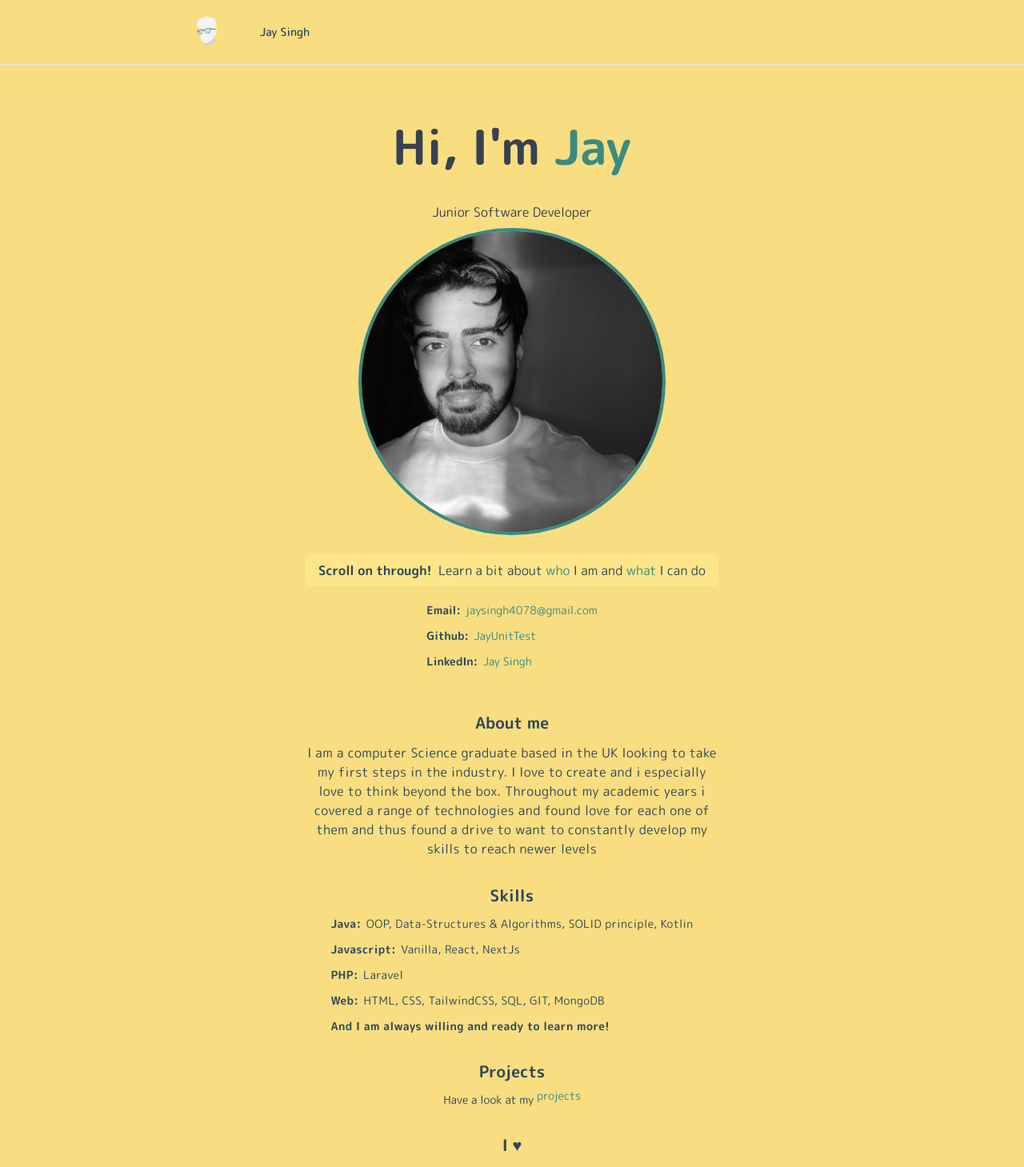
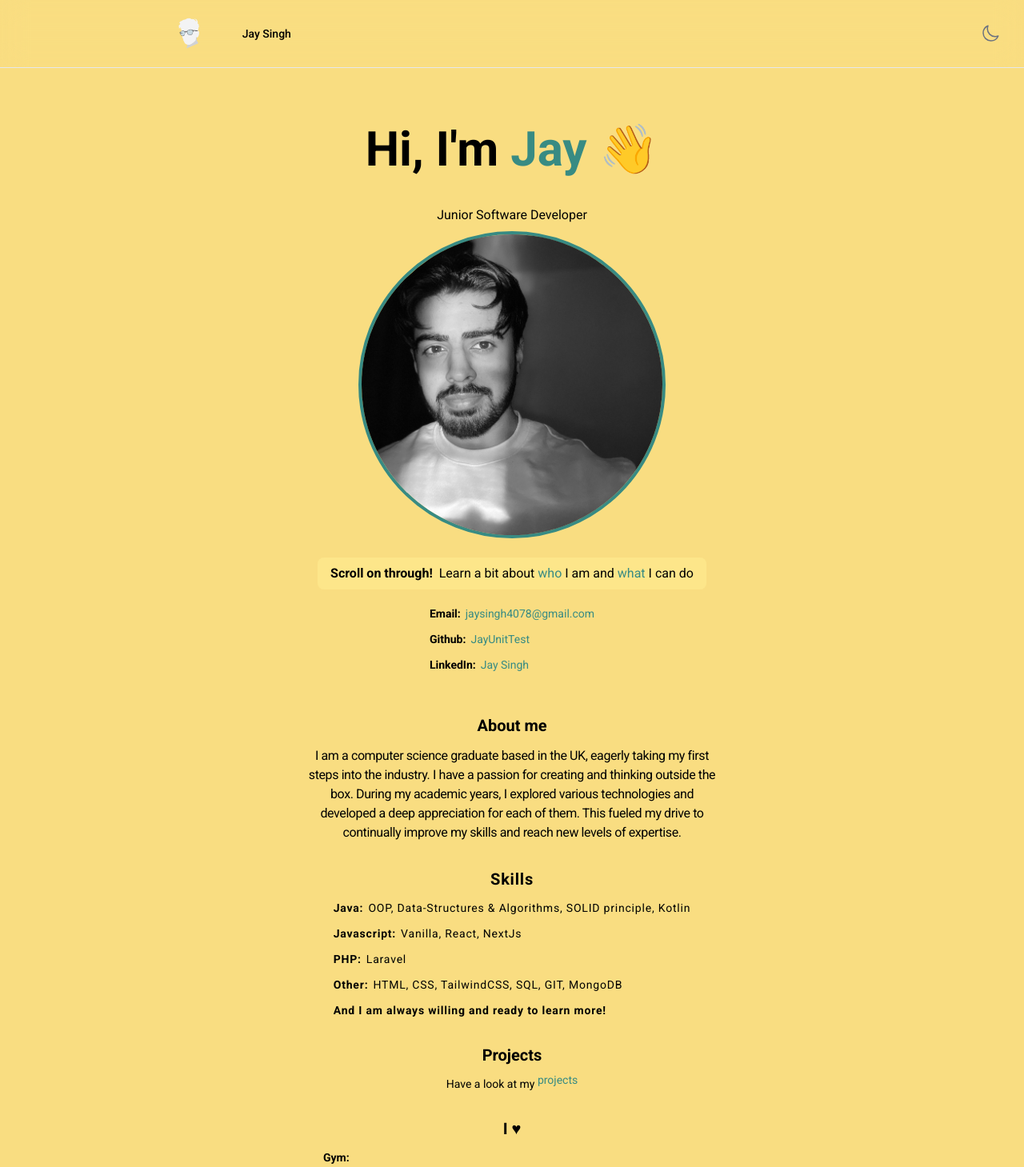
Before and after one commit to JayUnitTest/plusultrabuilds, a Next.js app: page / in a window 1280 px wide. Shown: the top 1459 px of the page at 80% size. Built offline with nearby package versions, Linux system fonts and the light colour scheme.

Commit message:
Big updates:
> Dark mode toggler
> changed styling and colours

```diff
--- a/package.json
+++ b/package.json
@@ -19,6 +19,7 @@
     "next-themes": "^0.2.1",
     "react": "18.2.0",
     "react-dom": "18.2.0",
+    "react-icons": "^4.10.1",
     "typescript": "5.1.3"
   },
   "devDependencies": {
--- /dev/null
+++ b/src/app/DarkMode.jsx
@@ -0,0 +1,55 @@
+"use client";
+import React, { useEffect, useState } from 'react'
+import { useTheme } from 'next-themes';
+import * as SolidIcons from '@heroIcons/react/24/solid';
+import * as OutlineIcons from '@heroIcons/react/24/outline';
+
+
+const DarkMode = () => {
+    const [mounted, setMounted] = useState(false)
+    const { theme, setTheme , systemTheme } = useTheme()
+
+    // useEffect only runs on the client, so now we can safely show the UI
+    useEffect(() => {
+      setMounted(true)
+    }, [])
+
+    if (!mounted) {
+      return null
+    }
+
+
+    const currentTheme= theme === "system" ? systemTheme : theme;
+    return (
+    <>
+        <select className="hidden" value={theme} onChange={e => setTheme(e.target.value)}>
+            <option value="system">System</option>
+            <option value="dark">Dark</option>
+            <option value="light">Light</option>
+        </select>
+
+        {currentTheme === "dark" ?
+    (
+<button id="theme-toggle" type="button" class="text-gray-500 dark:text-gray-400 hover:bg-gray-100 dark:hover:bg-gray-700 rounded-lg text-sm p-2.5">
+      <svg xmlns="http://www.w3.org/2000/svg" fill="none" viewBox="0 0 24 24" strokeWidth={1.5} stroke="currentColor" className="w-6 h-6 cursor-pointer text-yellow-500" onClick={() => setTheme("light")}>
+  <path strokeLinecap="round" strokeLinejoin="round" d="M12 3v2.25m6.364.386l-1.591 1.591M21 12h-2.25m-.386 6.364l-1.591-1.591M12 18.75V21m-4.773-4.227l-1.591 1.591M5.25 12H3m4.227-4.773L5.636 5.636M15.75 12a3.75 3.75 0 11-7.5 0 3.75 3.75 0 017.5 0z" />
+</svg>
+</button>
+
+    )
+    :
+    (
+      <button id="theme-toggle" type="button" class="text-gray-500 dark:text-gray-400 hover:bg-gray-100 dark:hover:bg-gray-700  rounded-lg text-sm p-2.5">
+<svg xmlns="http://www.w3.org/2000/svg" fill="none" viewBox="0 0 24 24" strokeWidth="1.5" stroke="currentColor" className="w-6 h-6 cursor-pointer " onClick={() => setTheme("dark")}>
+  <path strokeLinecap="round" strokeLinejoin="round" d="M21.752 15.002A9.718 9.718 0 0118 15.75c-5.385 0-9.75-4.365-9.75-9.75 0-1.33.266-2.597.748-3.752A9.753 9.753 0 003 11.25C3 16.635 7.365 21 12.75 21a9.753 9.753 0 009.002-5.998z" />
+</svg>
+</button>
+
+    )
+    }
+    </>
+  );
+
+};
+
+export default DarkMode;
--- /dev/null
+++ b/src/app/Providers.tsx
@@ -0,0 +1,21 @@
+"use client";
+
+
+import { ThemeProvider } from 'next-themes'
+import React from 'react'
+
+
+export const Providers = ({
+children,
+  }: {
+    children: React.ReactNode
+  }) => {
+  return (
+    <ThemeProvider attribute="class">
+        {children}
+    </ThemeProvider>
+  )
+}
+
+
+export default Providers;
--- a/src/app/globals.css
+++ b/src/app/globals.css
@@ -2,16 +2,22 @@
 @tailwind components;
 @tailwind utilities;
 
-@import url('https://fonts.googleapis.com/css2?family=M+PLUS+Rounded+1c:wght@300;400&display=swap');
+@import url('https://fonts.googleapis.com/css2?family=Roboto:wght@300;400&display=swap');
 
 html {
     width: 100%;
     height: 100%;
-    font-family: 'M PLUS Rounded 1c', sans-serif;
-    background-color: #f9dd81;
-    color: #2F4858;
+    font-family: 'Roboto', sans-serif;
     text-align: justify;
   }
+
+  @layer base{
+    body{
+      @apply dark:bg-[#222224]  bg-[#F9DD81];
+      @apply dark:text-[#F9DD81] text-slate-700;
+    }
+  }
+
 
   @keyframes fade-down {
     0% {
@@ -48,3 +54,22 @@ html {
   .custom-class2 {
     animation: fade-down 0.5s;
   }
+
+  .hand {
+    animation-name: wave-animation;  /* Refers to the name of your @keyframes element below */
+    animation-duration: 2.5s;        /* Change to speed up or slow down */
+    animation-iteration-count: 5s;
+    transform-origin: 70% 70%;
+    display: inline-block;
+  }
+
+  @keyframes wave-animation {
+      0% { transform: rotate( 0.0deg) }
+     10% { transform: rotate(14.0deg) }
+     20% { transform: rotate(-8.0deg) }
+     30% { transform: rotate(14.0deg) }
+     40% { transform: rotate(-4.0deg) }
+     50% { transform: rotate(10.0deg) }
+     60% { transform: rotate( 0.0deg) }
+    100% { transform: rotate( 0.0deg) }
+  }
--- a/src/app/layout.tsx
+++ b/src/app/layout.tsx
@@ -1,10 +1,12 @@
 import './globals.css'
+import  Providers  from './Providers'
 import Link from 'next/link'
 import { ThemeProvider } from 'next-themes'
 import { useTheme } from 'next-themes'
-import {  M_PLUS_Rounded_1c } from 'next/font/google'
+import {  Roboto } from 'next/font/google'
+import DarkMode from './DarkMode'
 
-const font = M_PLUS_Rounded_1c({weight: ['100', '300', '400', '500', '700', '900'],subsets: ['latin'] })
+const font = Roboto({weight: ['100', '300', '400', '500', '700', '900'],subsets: ['latin'] })
 
 export const metadata = {
   title: 'Jay Singh Portfolio',
@@ -17,23 +19,25 @@ export default function RootLayout({
   children: React.ReactNode
 }) {
   return (
-    <html lang="en" className='scroll-smooth'>
-      <head>
+    <html suppressHydrationWarning >
+    <head>
       <link rel="shortcut icon" type="image/png" href="/public/favicon-32x32.png" />
       <link rel="stylesheet" href="https://cdnjs.cloudflare.com/ajax/libs/font-awesome/6.4.0/css/all.min.css"
       integrity="sha512-iecdLmaskl7CVkqkXNQ/ZH/XLlvWZOJyj7Yy7tcenmpD1ypASozpmT/E0iPtmFIB46ZmdtAc9eNBvH0H/ZpiBw==" crossOrigin="anonymous"
       referrerPolicy="no-referrer" />
       </head>
-      <body className={'bg-#F9DD81 min-h-screen flex flex-col text-slate-700' + font.className}>
-        <header className='flex p-4 sm:p-5 border-b'>
+      <body className={'min-h-screen flex flex-col text-inherit ' + font.className}>
+        <Providers>
+        <header className='... backdrop-filter backdrop-blur-lg bg-opacity-30 flex p-4 sm:p-5 border-b'>
           <div className='flex font-medium text-xs sm:text-sm items-center max-w-[900px] mx-auto w-full'>
-          <img src="logo.png" className='w-200 h-10' alt="Logo" />
+          <a href={'/'}><img src="logo.png" className='w-200 h-10' alt="Logo" /></a>
           <Link href={'/'} className='hidden sm:inline'>Jay Singh</Link>
           <Link href={'/'}className='sm:hidden'>JS</Link>
           </div>
+          <DarkMode/>
         </header>
         {children}
-        <footer className='flex p-4 py-16  text-xs border-t text-slate-600 sm:text-sm items-center justify-center flex-col gap-6'>
+        <footer className='flex p-4 py-16  text-xs border-t text-inherit sm:text-sm items-center justify-center flex-col gap-6'>
           <div className='flex items-center justify-center gap-4'>
             <a download href={'/cv.pdf'} target = "_blank" className='cursor-pointer hover:opacity-60 duration-200'>PDF CV</a>
             <p>|</p>
@@ -56,7 +60,8 @@ export default function RootLayout({
             </a>
           </div>
         </footer>
+        </Providers>
         </body>
-    </html>
+        </html>
   )
 }
--- a/src/app/page.tsx
+++ b/src/app/page.tsx
@@ -1,6 +1,7 @@
 import DescriptionMap from '@/components/DescriptionMap'
 import Link from 'next/link'
-
+import Providers from './Providers'
+import DarkMode from './DarkMode'
 
 function SectionHeaderText(props: { children: any }) {
   const {children} = props
@@ -21,7 +22,7 @@ export default function Home() {
     {name: 'Java:', content: ['OOP', 'Data-Structures & Algorithms', 'SOLID principle', 'Kotlin']},
     {name: 'Javascript:', content: ['Vanilla', 'React', 'NextJs']},
     {name: 'PHP:', content: ['Laravel']},
-    {name: 'Web:', content: ['HTML', 'CSS', 'TailwindCSS' , 'SQL', 'GIT' , 'MongoDB']},
+    {name: 'Other:', content: ['HTML', 'CSS', 'TailwindCSS' , 'SQL', 'GIT' , 'MongoDB']},
     {name: 'And I am always willing and ready to learn more!', content: ['']}
   ]
 
@@ -31,22 +32,23 @@ export default function Home() {
     {name: 'Music:', content: 'I play the guitar! Music is a great outlet and can push the mind creatively in ways other hobbies may not'},
   ]
   return (
-  <main className='flex flex-col justify-center items-center p-10 py-10 custom-class'>
-    <h1 className='font-bold text-4xl sm:py-4 md:py-8 sm:text-5xl md:text-6xl py-4 text-gray-700 '>
-            Hi, I&#39;m <span className='text-[#388B83]'> Jay</span>
+  <main className=' flex flex-col justify-center items-center p-10 py-10 custom-class'>
+    <Providers>
+    <h1 className='font-bold text-4xl sm:py-4 md:py-8 sm:text-5xl md:text-6xl py-4 text-inherit '>
+            Hi, I&#39;m <span className='text-[#388B83] dark:text-[#816797]'> Jay <span className='hand'>👋</span></span>
           </h1>
-          <h1 className='py-2 text-gray-700'>Junior Software Developer</h1>
+          <h1 className='py-2 text-inherit'>Junior Software Developer</h1>
     <div className='mb-6'>
     <img
   src="/itsme.jpeg"
-  className="mx-auto object-cover w-56 h-56 sm:w-96 sm:h-96 border-4 border-[#388B83] rounded-full custom-position "
+  className="mx-auto object-cover w-56 h-56 sm:w-96 sm:h-96 border-4 border-[#388B83] dark:border-[#816797] rounded-full custom-position "
   alt="Avatar" />
       </div>
       <section className="mb-5">
     <div
-      className="fade show items-center justify-between rounded-lg bg-amber-200 py-2 px-4 text-center md:flex md:text-left mb-5 ">
+      className="fade show items-center justify-between rounded-lg bg-amber-200 dark:bg-[#323236] py-2 px-4 text-center md:flex md:text-left mb-5 ">
       <div className="mb-2 h-auto max-w-lg mx-auto items-center justify-center md:mb-0 px- md:justify-start">
-        <strong className="mr-1">Scroll on through!</strong> Learn a bit about <span className='text-[#388B83]'>who</span> I am and <span className='text-[#388B83]'>what</span> I can do
+        <strong className="mr-1">Scroll on through!</strong> Learn a bit about <span className='text-[#388B83] dark:text-[#816797]'>who</span> I am and <span className='text-[#388B83] dark:text-[#816797]'>what</span> I can do
       </div>
     </div>
     <section className='flex flex-col justify-center items-center mb-8'>
@@ -55,28 +57,30 @@ export default function Home() {
   </section>
     <section className='text-center mb-8'>
       <SectionHeaderText>About me</SectionHeaderText>
-      <div className='mx-auto max-w-lg tracking-wide'>I am a computer Science graduate based in the UK looking to take my first steps in the industry.
-        I love to create and i especially love to think beyond the box. Throughout my academic years i covered a range of
-        technologies and found love for each one of them and thus found a drive to want to constantly develop my skills to reach newer
-        levels
+      <div className='mx-auto max-w-lg tracking-tight'>
+        <p>
+I am a computer science graduate based in the UK, eagerly taking my first steps into the industry. I have a passion for creating and thinking outside the box. During my academic years,
+I explored various technologies and developed a deep appreciation for each of them. This fueled my drive to continually improve my skills and reach new levels of expertise.
+        </p>
       </div>
     </section>
-    <section className='text-center mx-auto mb-2 h-auto max-w-lg items-center justify-center md:mb-0 px- md:justify-start tracking-wide'>
+    <section className='text-center mx-auto mb-2 h-auto max-w-lg items-center justify-center md:mb-0 px- md:justify-start tracking-wider'>
     <SectionHeaderText>Skills</SectionHeaderText>
     <DescriptionMap list={skills} type={"skills"} />
     </section>
     <section className='flex flex-col justify-center items-center mt-8 mb-8'>
     <SectionHeaderText>Projects</SectionHeaderText>
       <div className='text-sx sm:text-sm'>Have a look at my <button className=" md:animate-bounce transition ease-in-out delay-150 hover:-translate-y-1 hover:scale-110 hover:bg-[#2B6975] duration-300 ...">
-      <Link href={'/projects'}className='text-[#388B83]'>projects</Link>
+      <Link href={'/projects'}className='text-[#388B83] dark:text-[#816797]'>projects</Link>
 </button></div>
     </section>
     <section className='text-center mb-2 h-auto max-w-lg mx-auto items-center justify-center md:mb-0 px- md:justify-start'>
   <SectionHeaderText>I ♥</SectionHeaderText>
-  <div className='mx-auto max-w-lg tracking-wide'>
+  <div className='mx-auto max-w-lg '>
     <DescriptionMap list={hobbies} type={"hobbies"} />
   </div>
 </section>
+</Providers>
   </main>
   )
 }
--- a/src/app/projects/page.tsx
+++ b/src/app/projects/page.tsx
@@ -12,7 +12,7 @@ export default function ProjectsPage() {
   ]
 
   return (
-  <main className='flex flex-col flex-1 mx-auto max-w-[900px] w-full bg-amber-200'>
+  <main className='flex flex-col flex-1 mx-auto max-w-[900px] w-full bg-inherit'>
     {projects.map((project, projectIndex) => {
       return (
         <ProjectCard key={projectIndex} project={project} index={projectIndex}/>
--- a/src/components/DescriptionMap.tsx
+++ b/src/components/DescriptionMap.tsx
@@ -4,7 +4,7 @@ export default function DescriptionMap (props) {
 const { list , type } = props
 
 const contentDisplay = {
-    'links': (obj) =><a className='text-[#388B83] cursor-pointer' target='_blank' href={obj.link}>{obj.content}</a>,
+    'links': (obj) =><a className='text-[#388B83] dark:text-[#816797] cursor-pointer' target='_blank' href={obj.link}>{obj.content}</a>,
     'skills': (obj) =><p>{obj.content.join(', ')}</p>,
     'hobbies':(obj) => <p>{obj.content}</p>,
 }
@@ -13,7 +13,7 @@ const contentDisplay = {
           {list.map((listItem, listIndex) => {
         return (
           <div className='relative group overflow-hidden flex items-center gap-1.5 flex-wrap text-xs sm:text-sm' key={listIndex}>
-            <div className='bg-[#A9C87C] h-[2px] w-full  duration-300 group-hover:translate-x-full absolute right-full bottom-0'></div>
+            <div className='bg-[#A9C87C] dark:bg-[#816797] h-[2px] w-full  duration-300 group-hover:translate-x-full absolute right-full bottom-0'></div>
             <p><b>{listItem.name}</b></p>
             {contentDisplay[type](listItem)}
           </div>
--- a/tailwind.config.js
+++ b/tailwind.config.js
@@ -5,7 +5,6 @@ module.exports = {
     './src/components/**/*.{js,ts,jsx,tsx,mdx}',
     './src/app/**/*.{js,ts,jsx,tsx,mdx}',
   ],
-  darkMode : 'class',
   theme: {
     extend: {
       backgroundImage: {
@@ -15,5 +14,6 @@ module.exports = {
       },
     },
   },
+  darkMode : "class",
   plugins: [],
 }
--- a/tsconfig.json
+++ b/tsconfig.json
@@ -24,6 +24,6 @@
       "@/*": ["./src/*"]
     }
   },
-  "include": ["next-env.d.ts", "**/*.ts", "**/*.tsx", ".next/types/**/*.ts", "src/pages/_app.jsx"],
+  "include": ["next-env.d.ts", "**/*.ts", "**/*.tsx", ".next/types/**/*.ts", "src/pages/_app.jsx", "src/app/DarkMode.jsx"],
   "exclude": ["node_modules"]
 }
```
Also changed, not shown: 2 other files (tests, documents, lock files or other folders).
